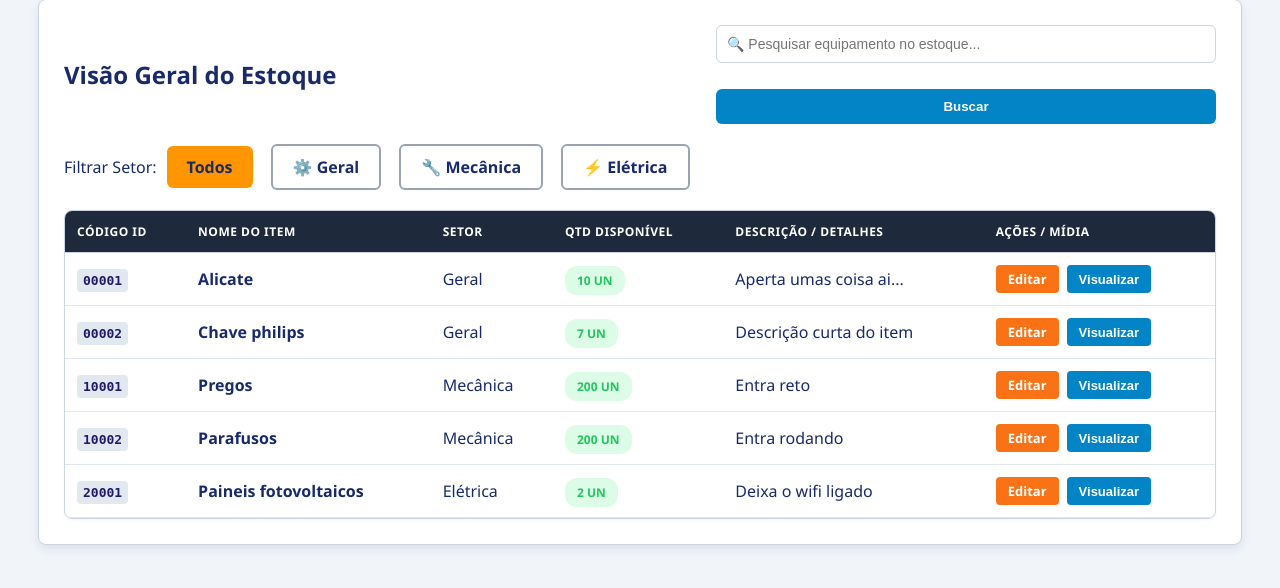
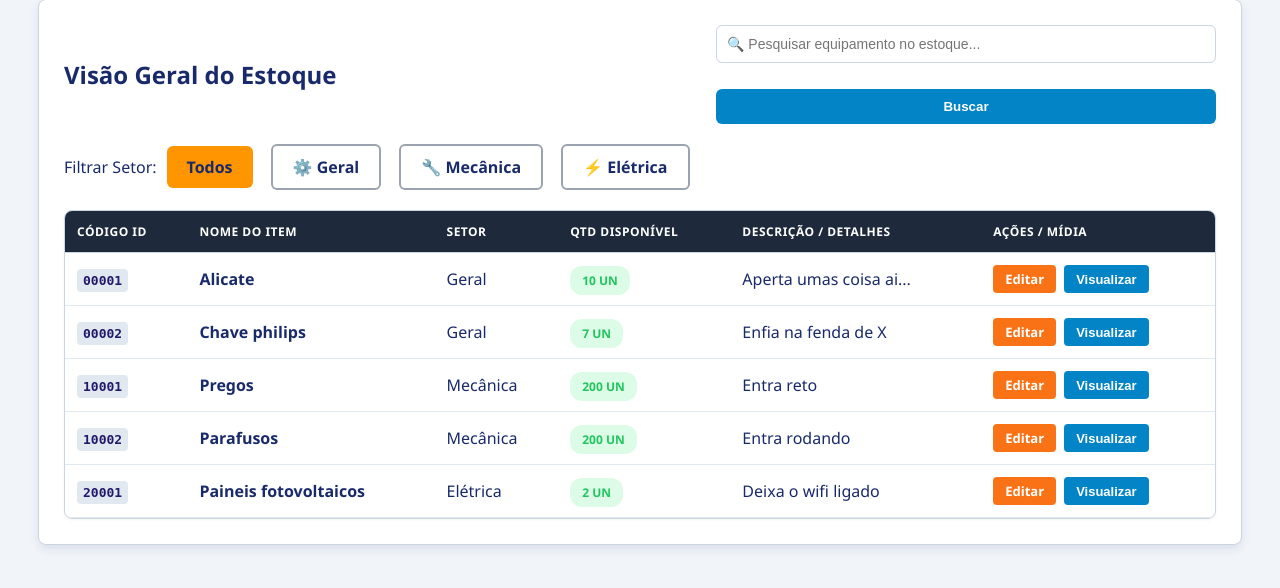
Before and after one commit to AndreLuis-png/Projeto-Senai, a Flask app: page /lobby in a window 1280 px wide. Shown: the part 178-766 px from the top of the page. Run offline with Flask 3, Linux system fonts and the light colour scheme; a user stored in the database is signed in; data comes from the database, SQL or seed files in the repository; some libraries are stand-ins or nearby versions.

Commit message:
versão final?!

```diff
--- a/static/css/cantinho_do_castigo/Banco-de-dados.sql
+++ b/static/css/cantinho_do_castigo/Banco-de-dados.sql
@@ -84,7 +84,7 @@ VALUES ('10002', 'Parafusos', 'Mecânica', 200, 'Entra rodando', 'https://encryp
 INSERT INTO estoque (id_produto, nome, area, quantidade, descricao, link_midia) #Adiciona itens
 VALUES ('20001', 'Paineis fotovoltaicos', 'Elétrica', 2, 'Deixa o wifi ligado', 'https://encrypted-tbn0.gstatic.com/images?q=tbn:ANd9GcSMI9NnZ9OYWpmM1wtQ-M1_qA-3j2069zxWJkRJ1pBIew&s=10');
 INSERT INTO estoque (id_produto, nome, area, quantidade, descricao, link_midia) #Adiciona itens
-VALUES ('00002', 'Chave philips', 'Geral', 7, 'Descrição curta do item', 'https://encrypted-tbn0.gstatic.com/images?q=tbn:ANd9GcRMOMqwTSGR4S2soHpfyq7s5czjFTB6h6zBHHycqd2ZRg&s=10');
+VALUES ('00002', 'Chave philips', 'Geral', 7, 'Enfia na fenda de X', 'https://encrypted-tbn0.gstatic.com/images?q=tbn:ANd9GcRMOMqwTSGR4S2soHpfyq7s5czjFTB6h6zBHHycqd2ZRg&s=10');
 
 SELECT * FROM estoque;
 SELECT * FROM config_admin;
--- a/templates/admin.html
+++ b/templates/admin.html
@@ -1,6 +1,7 @@
 <!DOCTYPE html>
 <html lang="pt-pt">
 <head>
+    <link rel="icon" type="image/jpg" href="/static/çenay.jpg">
     <meta charset="UTF-8">
     <title>Painel Administrativo</title>
     <link rel="stylesheet" href="{{ url_for('static', filename='css/style.css') }}">
--- a/templates/editar.html
+++ b/templates/editar.html
@@ -1,6 +1,7 @@
 <!DOCTYPE html>
 <html lang="pt-pt">
 <head>
+    <link rel="icon" type="image/jpg" href="/static/çenay.jpg">
     <meta charset="UTF-8">
     <title>Editar Material</title>
     <link rel="stylesheet" href="{{ url_for('static', filename='css/style.css') }}">
@@ -30,7 +31,7 @@
                 <option value="Elétrica" {% if produto.area == 'Elétrica' %}selected{% endif %}>⚡ Setor Elétrico</option>
             </select>
 
-            <label>Quantidade em Stock:</label>
+            <label>Quantidade em Estoque:</label>
             <input type="number" name="quantidade" min="0" value="{{ produto.quantidade }}" required>
 
             <label>Especificação / Descrição do Tipo:</label>
--- a/templates/insercao.html
+++ b/templates/insercao.html
@@ -1,6 +1,7 @@
 <!DOCTYPE html>
 <html lang="pt-pt">
 <head>
+    <link rel="icon" type="image/jpg" href="/static/çenay.jpg">
     <meta charset="UTF-8">
     <title>Entrada de Material</title>
     <link rel="stylesheet" href="{{ url_for('static', filename='css/style.css') }}">
--- a/templates/lobby.html
+++ b/templates/lobby.html
@@ -1,6 +1,7 @@
 <!DOCTYPE html>
 <html lang="pt-pt">
 <head>
+    <link rel="icon" type="image/jpg" href="/static/çenay.jpg">
     <meta charset="UTF-8">
     <title>Consulta de Estoque</title>
     <link rel="stylesheet" href="{{ url_for('static', filename='css/style.css') }}">
--- a/templates/login.html
+++ b/templates/login.html
@@ -1,6 +1,7 @@
 <!DOCTYPE html>
 <html lang="pt-pt">
 <head>
+    <link rel="icon" type="image/jpg" href="/static/çenay.jpg">
     <meta charset="UTF-8">
     <title>Login - Almoxarifado</title>
     <link rel="stylesheet" href="{{ url_for('static', filename='css/style.css') }}">
--- a/templates/retirada.html
+++ b/templates/retirada.html
@@ -1,6 +1,7 @@
 <!DOCTYPE html>
 <html lang="pt-pt">
 <head>
+    <link rel="icon" type="image/jpg" href="/static/çenay.jpg">
     <meta charset="UTF-8">
     <title>Saída / Baixa de Material</title>
     <link rel="stylesheet" href="{{ url_for('static', filename='css/style.css') }}">
```
Also changed, not shown: static/çenay.jpg (added).
